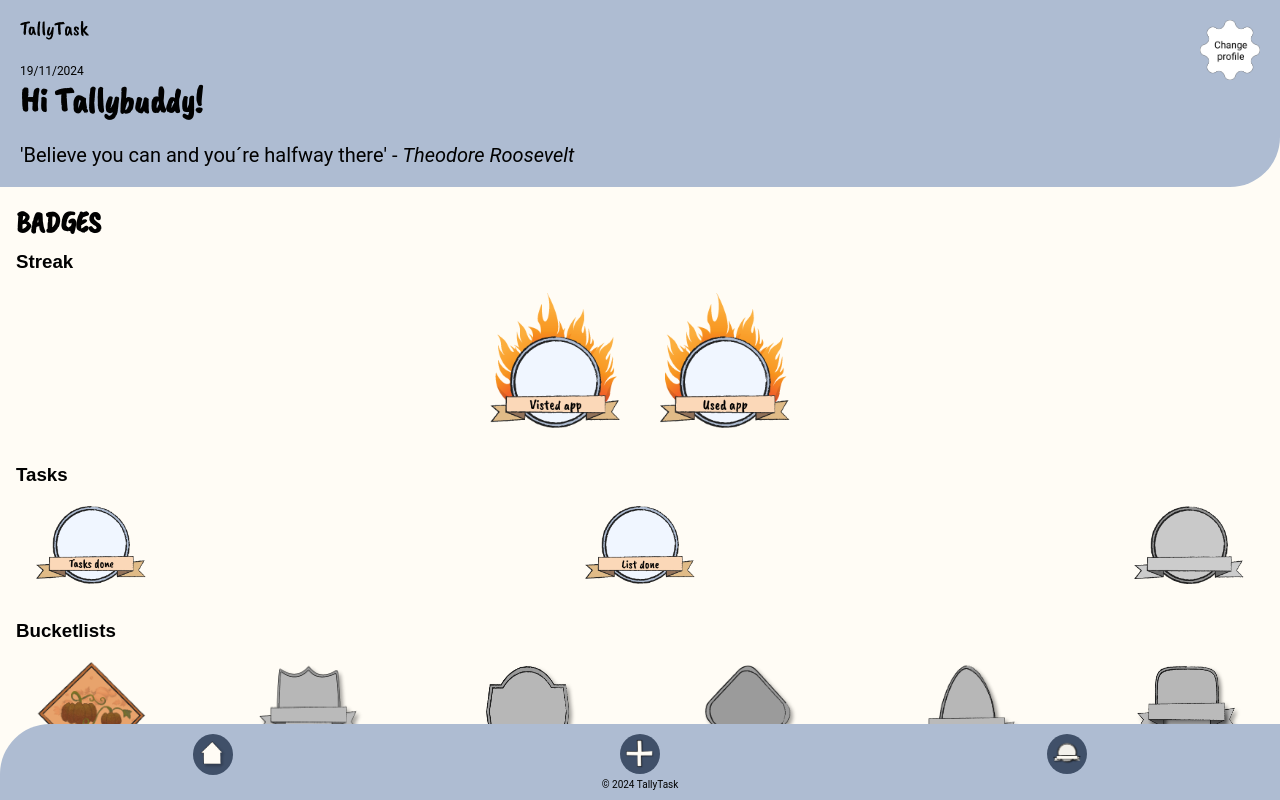
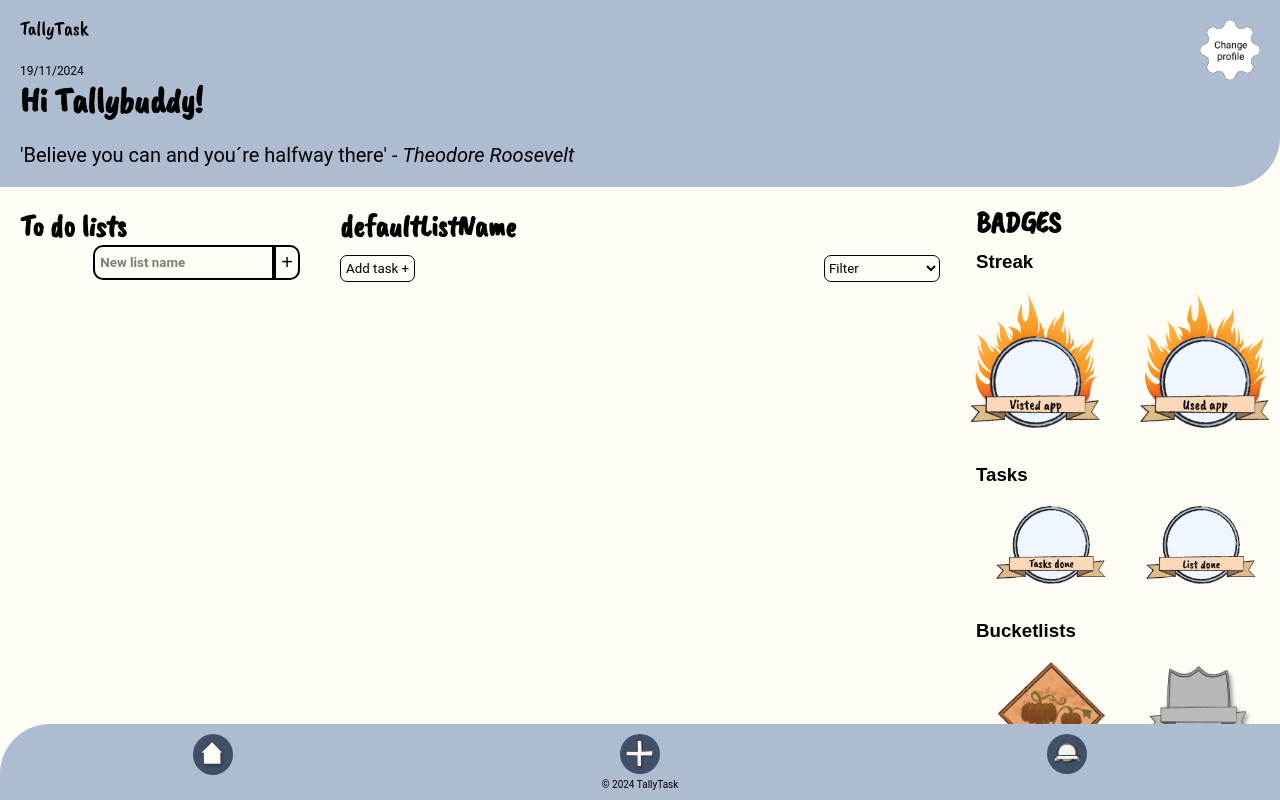
Before and after one commit to EEE95/tallytask, a React (Vite) app: page /badges in a window 1280 px wide. Shown: the top 800 px of the page. Built offline with nearby package versions, Linux system fonts and the light colour scheme; a web font is replaced by a local one.

Commit message:
responsivitet (pc), ikke færdig

```diff
--- a/src/App.tsx
+++ b/src/App.tsx
@@ -15,6 +15,7 @@ function App() {
     const [tasks, setTasks] = useState<{ [key: string]: any[] }>({});
     const [selectedAvatar, setSelectedAvatar] = useState<string | null>(null);
     const [theme, setTheme] = useState<string | null>(null);
+    const [isMobile, setIsMobile] = useState(window.innerWidth < 768);
 
         // Load data from localStorage when the component mounts
     useEffect(() => {
@@ -98,12 +99,23 @@ function App() {
         return () => window.removeEventListener('storage', handleStorageChange);
     }, []);
 
+    useEffect(() => {
+        const handleResize = () => {
+            setIsMobile(window.innerWidth < 768);
+        };
+
+        window.addEventListener('resize', handleResize);
+        return () => window.removeEventListener('resize', handleResize);
+    }, []);
+
 
 
     return (
       <Router>
-          <div className="App">
+          <div className={`App ${isMobile ? 'mobile' : 'desktop'}`}>
               <Header nickname={nickname} selectedAvatar={selectedAvatar} theme={theme} />
+
+              {isMobile ? (
               <Routes>
                   <Route
                     path="/"
@@ -126,6 +138,15 @@ function App() {
                       element={<Badges />}
                   />
               </Routes>
+
+            ) : (
+                    // Desktop: Show everything at once
+                    <div className="desktop-layout">
+                        <Home lists={lists} setLists={setLists} tasks={tasks} setTasks={setTasks} />
+                        <ListPage lists={lists} tasks={tasks} setTasks={setTasks} />
+                        <Badges />
+                    </div>
+                )}
               <Footer theme={theme} />
           </div>
       </Router>
--- a/src/css/style.css
+++ b/src/css/style.css
@@ -385,4 +385,9 @@ h3, h4 {
   max-width: 100%;
   width: 110px;
   margin: 20px;
+}
+
+.desktop-layout {
+  display: grid;
+  grid-template-columns: 1fr 2fr 1fr;
 }/*# sourceMappingURL=style.css.map */
--- a/src/css/style.scss
+++ b/src/css/style.scss
@@ -436,3 +436,8 @@ h3, h4{
             }
     }}
 }
+
+.desktop-layout{
+    display: grid;
+    grid-template-columns: 1fr 2fr 1fr;
+}
```
Also changed, not shown: 1 other file (tests, documents, lock files or other folders).
